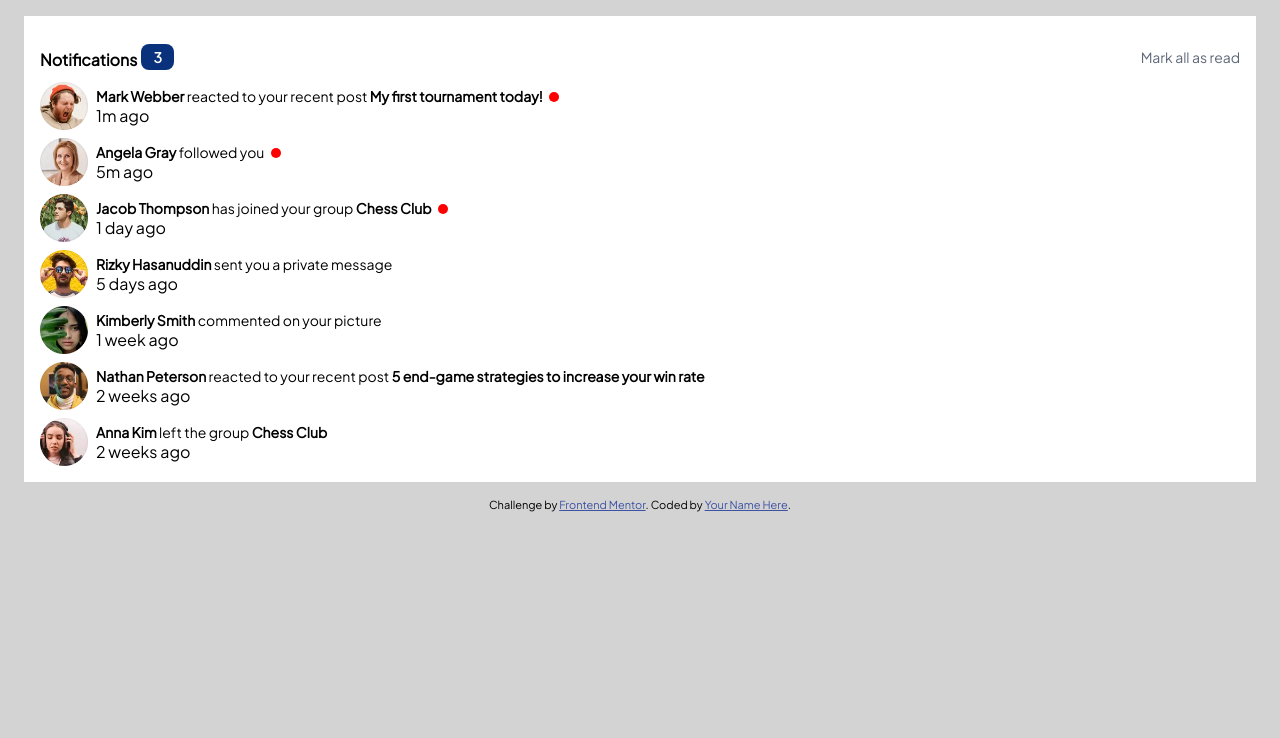
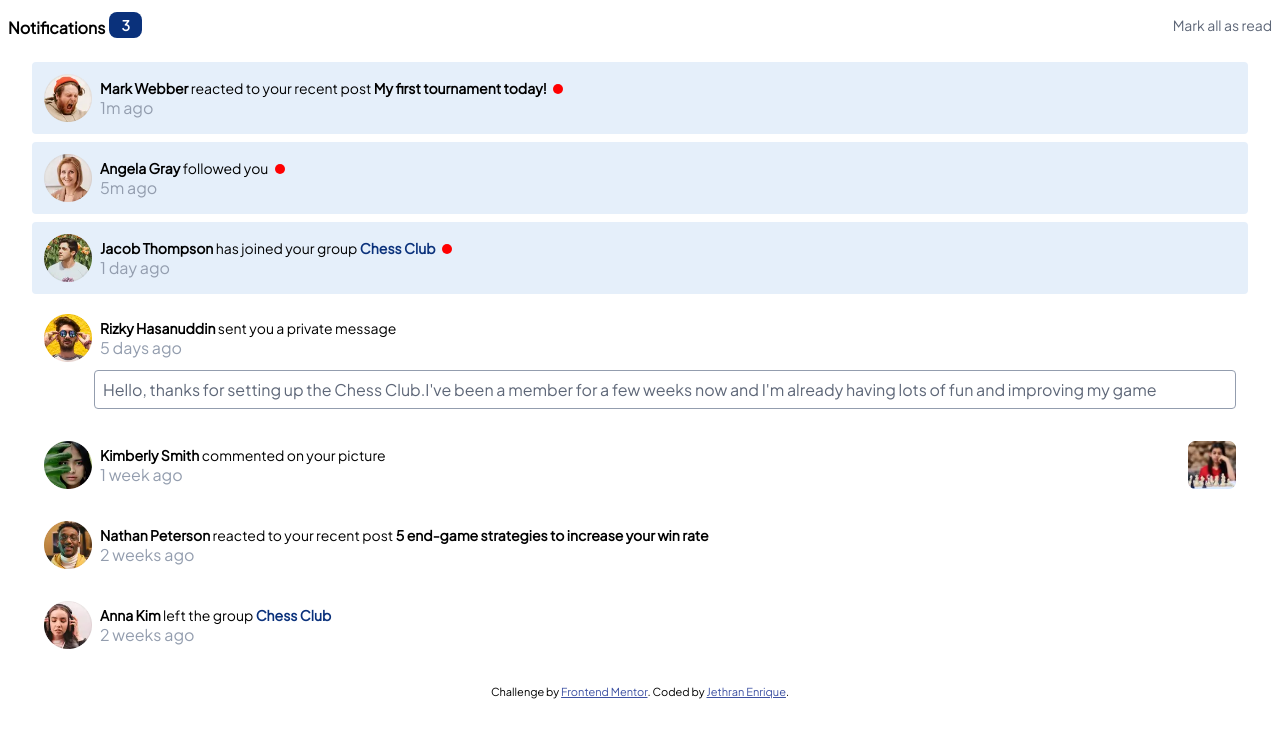
Before and after one commit to jeth18/Notifications-mentor, a plain HTML site: page index.html in a window 1280 px wide. Drawn offline with Linux system fonts and the light colour scheme.

Commit message:
Reto terminado

```diff
--- a/data.js
+++ b/data.js
@@ -22,6 +22,7 @@ export const DATA = [
     notification: 'Chess Club',
     time: '1 day ago',
     view: true,
+    group: true
   },
   {
     img: './assets/images/avatar-rizky-hasanuddin.webp',
@@ -30,7 +31,7 @@ export const DATA = [
     notification: '',
     time: '5 days ago',
     view: false,
-    //message
+    message: "Hello, thanks for setting up the Chess Club.I've been a member for a few weeks now and I'm already having lots of fun and improving my game"
   },
   {
     img: './assets/images/avatar-kimberly-smith.webp',
@@ -39,7 +40,7 @@ export const DATA = [
     notification: '',
     time: '1 week ago',
     view: false,
-    //picture
+    picture: './assets/images/image-chess.webp'
   },
   {
     img: './assets/images/avatar-nathan-peterson.webp',
@@ -48,7 +49,6 @@ export const DATA = [
     notification: '5 end-game strategies to increase your win rate',
     time: '2 weeks ago',
     view: false,
-    //picture
   },
   {
     img: './assets/images/avatar-anna-kim.webp',
@@ -57,6 +57,6 @@ export const DATA = [
     notification: 'Chess Club',
     time: '2 weeks ago',
     view: false,
-    picture: 'hi'
+    group: true
   },
 ]
--- a/index.html
+++ b/index.html
@@ -12,25 +12,17 @@
   <!-- Feel free to remove these styles or customise in your own stylesheet 👍 -->
 </head>
 <body>
-  <section class="notifications">
+  <section class="notifications-header">
+    <section class="title"> Notifications <span>3</span></section>
+    <div> Mark all as read </div>
+  </section>
 
-    <section class="notifications-header">
-      <section class="title"> Notifications <span>3</span></section>
-      <div> Mark all as read </div>
-    </section>
-
-    <section id="notifiactions-list" class="notifiactions-list">
-    </section>
-
-    <!--Rizky Hasanuddin sent you a private message
-    5 days ago
-    Hello, thanks for setting up the Chess Club. I've been a member for a few weeks now and
-    I'm already having lots of fun and improving my game.-->
+  <section id="notifications-list" class="notifications-list">
   </section>
 
   <div class="attribution">
     Challenge by <a href="https://www.frontendmentor.io?ref=challenge" target="_blank">Frontend Mentor</a>.
-    Coded by <a href="#">Your Name Here</a>.
+    Coded by <a href="#">Jethran Enrique</a>.
   </div>
   <script type="module" src="script/index.js"></script>
 </body>
--- a/script/index.js
+++ b/script/index.js
@@ -1,17 +1,16 @@
-import  {DATA} from '../data.js'
+import { DATA } from '../data.js'
 
 function addDataNotificaction(el) {
-  const section = document.getElementById('notifiactions-list')
+  const section = document.getElementById('notifications-list')
 
   const content = document.createElement('div')
-  content.className = 'notifiactions-card'
+  content.className = 'notifications-card'
 
   //imagen creada
   const img = document.createElement('img')
   img.src = el.img
   img.className = 'img-card'
 
-  console.log(el.picture)
   //mensaje
   const div = document.createElement('div')
   const text = document.createElement('p')
@@ -25,27 +24,49 @@ function addDataNotificaction(el) {
   info.innerText= el.info + ' '
   text.appendChild(info)
 
-  const notifiactions = document.createElement('strong')
-  notifiactions.innerHTML = el.notification + ' '
-  text.appendChild(notifiactions)
+  const notifications = document.createElement('strong')
+  notifications.innerHTML = el.notification + ' '
+  text.appendChild(notifications)
+  if (el.group) notifications.className = 'group'
 
-  if(el.view) {
+  if (el.view) {
     const view = document.createElement('span')
     view.className = 'view'
     text.appendChild(view)
+    content.className = 'notifications-card no-view'
   }
-  //tiempo
+
   const time = document.createElement('span')
   time.innerText = el.time
+  time.className = 'time'
 
   div.appendChild(text)
   div.appendChild(time)
 
-  content.appendChild(img)
-  content.appendChild(div)
+  const head = document.createElement('div')
+  head.appendChild(img)
+  head.appendChild(div)
+  head.className = 'd-row'
+
+  content.appendChild(head)
+
+  if (el.message) {
+    const message = document.createElement('div')
+    message.innerText = el.message
+    message.className = 'message'
+    content.appendChild(message)
+    content.className = 'notifications-card d-col'
+  }
+
+  if (el.picture) {
+    const picture = document.createElement('img')
+    picture.src = el.picture
+    picture.className = 'picture'
+    content.appendChild(picture)
+    content.className = 'notifications-card d-row j-content'
+  }
 
   section.appendChild(content)
-
 }
 
 function createElements() {
--- a/style.css
+++ b/style.css
@@ -4,25 +4,36 @@
   --color-white: hsl(0, 0%, 100%);
   --color-blue: hsl(219, 85%, 26%);
   --color-very-light-grey: hsl(210, 60%, 98%);
+  --color-very-dark-blue: hsl(224, 21%, 14%);
   --color-blue1: hsl(211, 68%, 94%);
+  --color-blue2: hsl(205, 33%, 90%);
   --color-grayish-blue: hsl(219, 14%, 63%);
   --color-dark-grayish-blue: hsl(219, 12%, 42%);
 }
 
 body {
   font-family: 'Plus Jakarta Sans', sans-serif;
-  background: lightgray;
+  max-width: 1440px;
 }
 
 .attribution { font-size: 11px; text-align: center; }
 .attribution a { color: hsl(228, 45%, 44%); }
 
+.d-col {
+  display: flex;
+  flex-direction: column;
+}
 
-.notifications {
+.d-row {
+  display: flex;
+  flex-direction: row;
+  align-items: center;
+  justify-content: start;
+  gap: 8px;
+}
 
-  padding: 16px;
-  margin: 16px;
-  background: var(--color-white);
+.j-content {
+  justify-content: space-between;
 }
 
 .title {
@@ -59,22 +70,19 @@ body {
   color: var(--color-dark-grayish-blue);
 }
 
-.notifiactions-list {
-  display: flex;
-  flex-direction: column;
-  align-items: flex-start;
-  justify-content: flex-start;
-  gap: 8px;
+.notifications-list {
+  margin: 24px;
 }
 
-.notifiactions-card {
-  display: flex;
-  flex-direction: row;
-  align-items: center;
-  justify-content: start;
-  gap: 8px;
+.notifications-card {
+  padding: 12px;
+  margin: 8px 0;
+  border-radius: 4px;
 }
 
+.time {
+  color: var(--color-grayish-blue);
+}
 
 .card-text {
   margin-bottom: 0px;
@@ -87,6 +95,20 @@ body {
   height: 48px;
 }
 
+.picture {
+  width: 48px;
+  height: 48px;
+}
+
+.message {
+  padding: 8px;
+  color: var(--color-dark-grayish-blue);
+  border: 1px solid var(--color-grayish-blue);
+  border-radius: 4px;
+  margin-top: 8px;
+  margin-left: 50px;
+}
+
 .view {
   height: 10px;
   width: 10px;
@@ -95,3 +117,11 @@ body {
   border-radius: 50%;
   display: inline-block;
 }
+
+.no-view {
+  background-color: var(--color-blue1);
+}
+
+.group {
+  color: var(--color-blue)
+}
```
